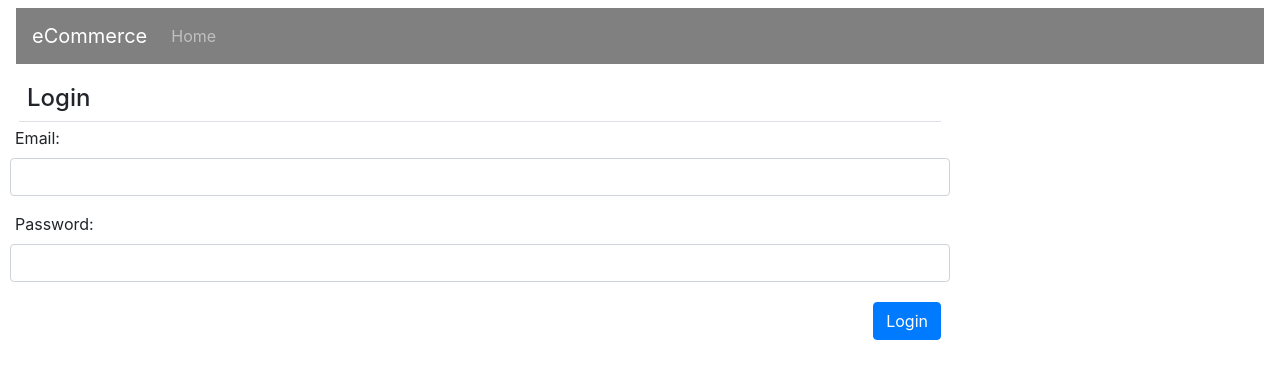
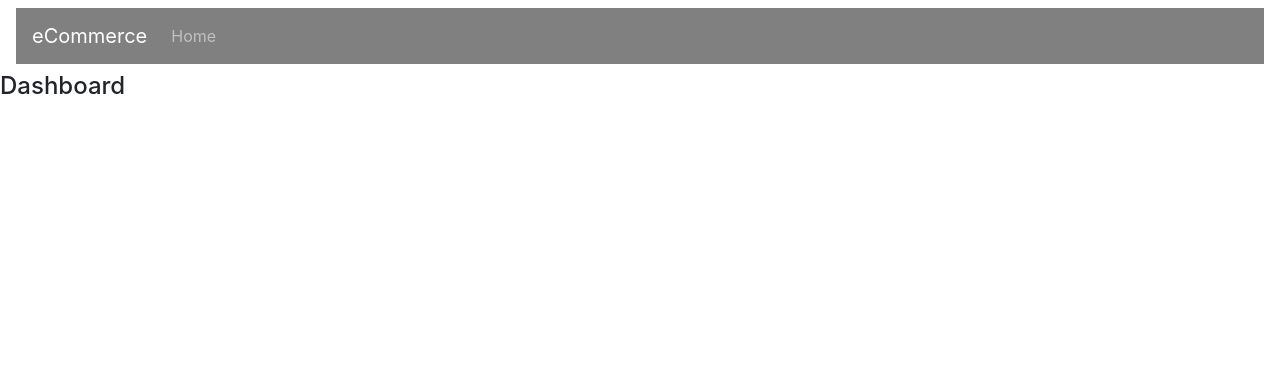
Before and after one commit to kvenkatvarma/ReactRepo, a React (Create React App) app: page /dashboard in a window 1280 px wide. Shown: the top 378 px of the page. Built offline with nearby package versions, Linux system fonts and the light colour scheme.

Commit message:
Basic Route using react-router-dom version 5

```diff
--- a/package.json
+++ b/package.json
@@ -10,6 +10,7 @@
     "popper.js": "^1.16.1",
     "react": "^19.0.0",
     "react-dom": "^19.0.0",
+    "react-router-dom": "^5.3.4",
     "react-scripts": "5.0.1",
     "web-vitals": "^4.2.4"
   },
--- a/src/App.jsx
+++ b/src/App.jsx
@@ -1,15 +1,23 @@
 import React,{ Component } from "react"
 import NavBar from "./NavBar"
 import Login from "./Login"
-
+import ShoppingCart from "./ShoppingCart"
+import Dashboard from "./Dashboard"
+import { Route, Switch,BrowserRouter } from "react-router-dom";
+import CustomersList from "./CustomersList"
 export default class App extends Component{
    render(){
     return(
-        <React.Fragment>
-            <NavBar/>
-            <Login/>
-        </React.Fragment>
 
+      <BrowserRouter>
+      <NavBar />
+      <Switch>  {/* Use Switch to wrap your Route components */}
+        <Route path="/" exact component={Login} />  {/* Use the `component` prop in React Router v5 */}
+        <Route path="/dashboard" exact component={Dashboard} />
+        <Route path="/customers" exact component={CustomersList} />
+        <Route path="/cart" exact component={ShoppingCart} />
+      </Switch>
+    </BrowserRouter>
     )
    }
 }
--- /dev/null
+++ b/src/Dashboard.jsx
@@ -0,0 +1,13 @@
+import React,{ Component } from "react";
+
+export default class Dashboard extends Component
+{
+    render()
+    {
+      return(
+         <div>
+            <h4>Dashboard</h4>
+         </div>
+      );
+    }
+}
```
Also changed, not shown: 1 other file (tests, documents, lock files or other folders).
